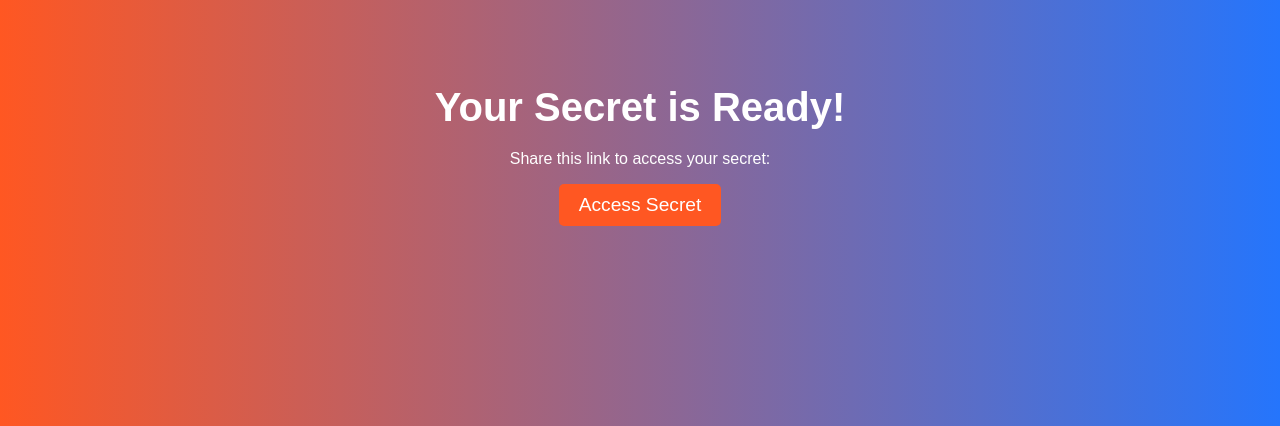
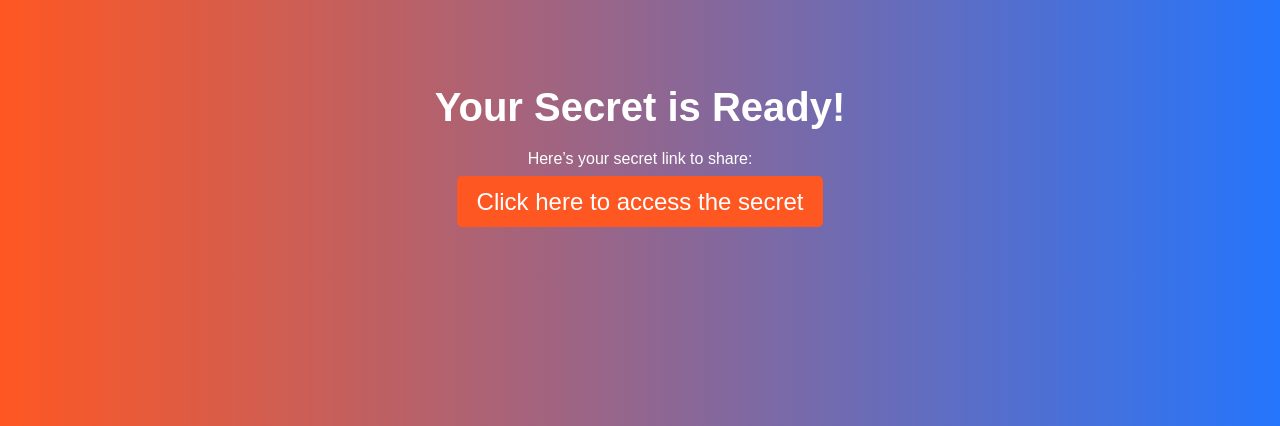
Before and after one commit to rojinashaikh/secure-one-time-share, a Flask app: template templates/share.html in a window 1280 px wide. Shown: the top 426 px of the page. Run offline with Flask 3, Linux system fonts and the light colour scheme; the template is opened without the code that fills it, so the values that code supplies are empty; parts of the project's set-up code (start-up, migrations or seed data) failed here and were passed over.

Commit message:
Update share.html

```diff
--- a/templates/share.html
+++ b/templates/share.html
@@ -16,26 +16,27 @@
             font-size: 2.5em;
             margin-bottom: 20px;
         }
-        button {
+        .link-container {
+            margin-top: 20px;
+        }
+        a {
             background-color: #ff5722;
             color: white;
-            font-size: 1.2em;
-            border: none;
-            padding: 10px 20px;
+            font-size: 1.5em;
+            padding: 12px 20px;
             border-radius: 5px;
-            cursor: pointer;
+            text-decoration: none;
         }
-        button:hover {
+        a:hover {
             background-color: #e64a19;
         }
     </style>
 </head>
 <body>
     <h1>Your Secret is Ready!</h1>
-    <p>Share this link to access your secret:</p>
-    <!-- Use an anchor tag for redirecting to the generated link -->
-    <a href="{{ url }}" target="_blank">
-        <button>Access Secret</button>
-    </a>
+    <p>Here’s your secret link to share:</p>
+    <div class="link-container">
+        <a href="{{ url }}" target="_blank">Click here to access the secret</a>
+    </div>
 </body>
 </html>
```
